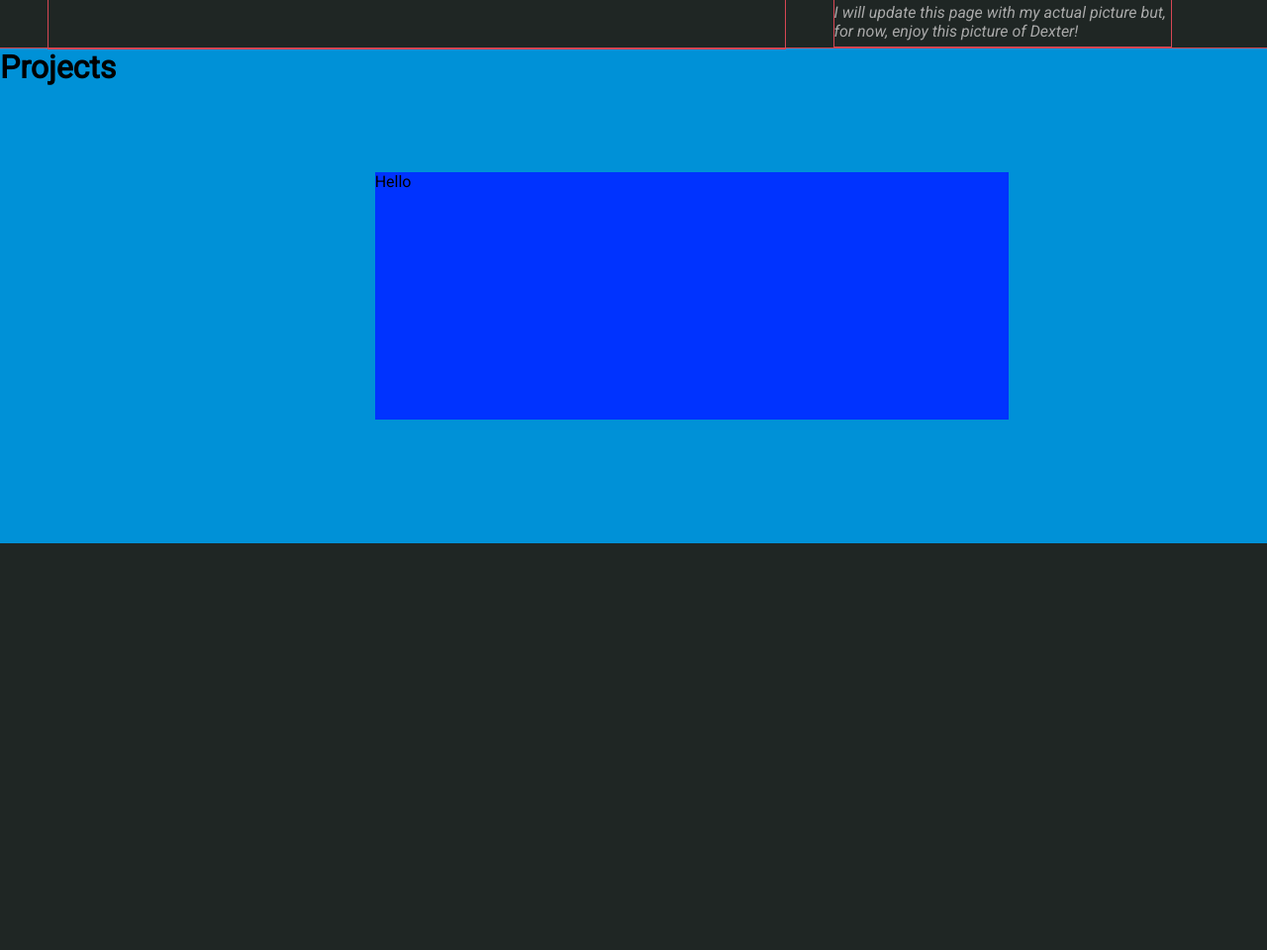
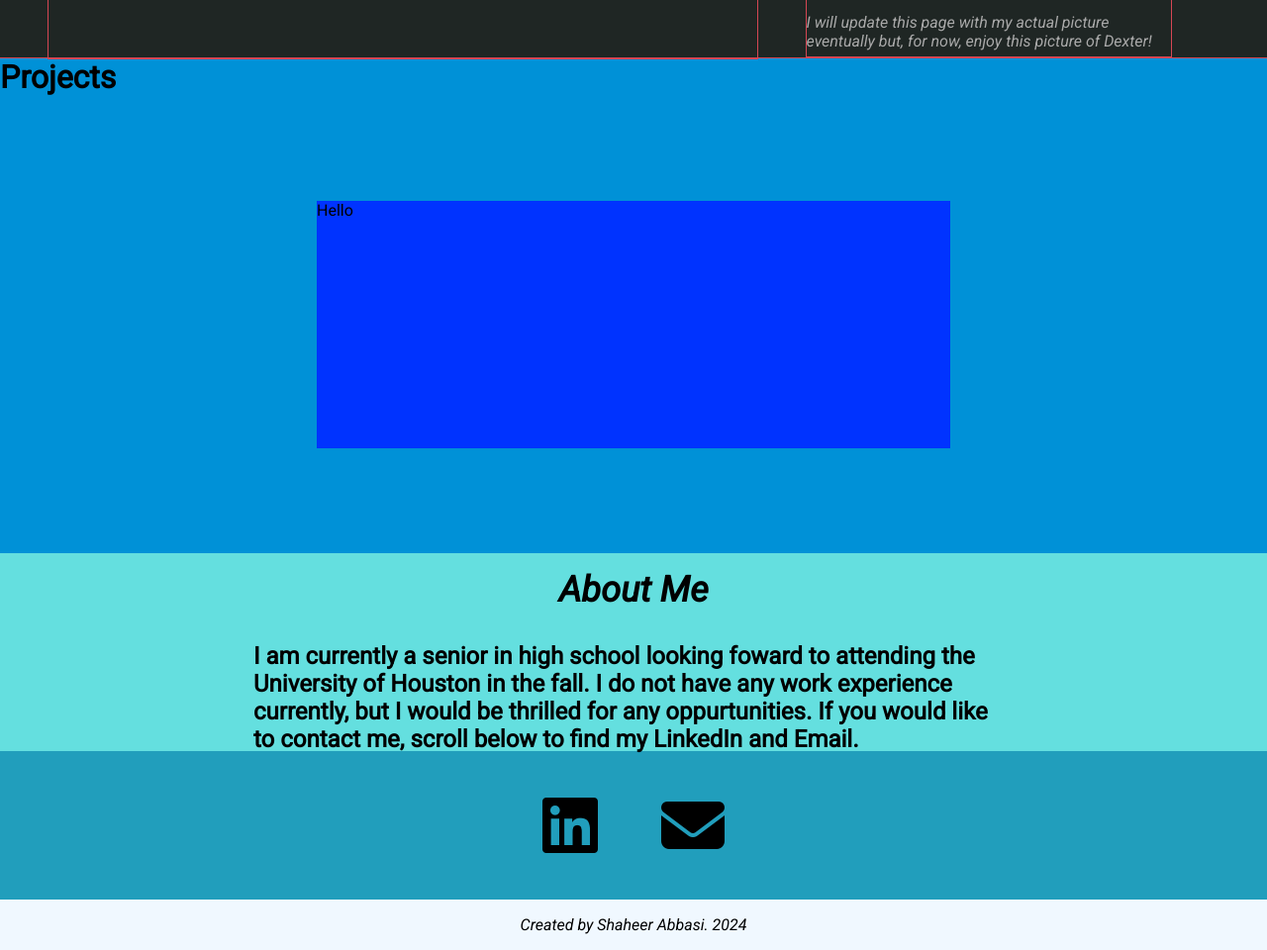
Before and after one commit to Shaheer-Abbasi/shaheer-abbasi.github.io, a plain HTML site: page index.html in a window 1280 px wide. Shown: the part 401-1361 px from the top of the page at 99% size. Before the commit the page ends 950 px from the top, so only its background shows below. Drawn offline with Linux system fonts and the light colour scheme.

Commit message:
add all html elements and additional styling to page

```diff
--- a/index.html
+++ b/index.html
@@ -41,7 +41,7 @@
             <div class="img-container">
                 <img src="./images/dexters-laboratory-costume.webp" width="250px" height="300px" ="kratos-avatar" />
             </div>
-            <p>I will update this page with my actual picture but, for now, enjoy this picture of Dexter!</p>
+            <p>I will update this page with my actual picture eventually but, for now, enjoy this picture of Dexter!</p>
         </div>
     </div>
 
@@ -51,5 +51,25 @@
             Hello
         </div>
     </div>
+
+    <div class="about-section">
+        <div class="text-container">
+            <h2>About Me</h2>
+            <p>I am currently a senior in high school looking foward to attending the University of Houston in the fall. I do not have any work experience currently,
+                but I would be thrilled for any oppurtunities. If you would like to contact me, scroll below to find my LinkedIn and Email.
+            </p>
+        </div>
+    </div>
+
+    <div class="contact-section">
+        <div class="logo-container">
+            <i class="fa-brands fa-linkedin fa-4x"></i>
+            <i class="fa-solid fa-envelope fa-4x"></i>
+        </div>
+    </div>
+
+    <footer class="footer">
+        <p>Created by Shaheer Abbasi. 2024</p>
+    </footer>
 </body>
 </html>
--- a/style.css
+++ b/style.css
@@ -10,6 +10,7 @@
   --error: #d64654;
 
   --base-200: #fffeff;
+  --contact: #219ebc;
  }
 
 * {
@@ -17,9 +18,14 @@
   padding: 0;
 }
 
+html, body {
+  height: 100%;
+}
+
 body {
   background-color: var(--base-100);
   font-family: 'Roboto', sans-serif;
+  height: 100%;
 }
 
 .navbar {
@@ -44,9 +50,10 @@ body {
 }
 
 .nav-options li {
-  padding: 14px 4px 14px 4px;
+  padding: 18px 4px 18px 4px;
   color: var(--base-200);
-  font-size: large;
+  font-size: larger;
+  font-weight: 500;
 }
 
 .nav-options li:hover {
@@ -74,6 +81,8 @@ body {
   width: 80rem;
   margin-left: 3rem;
   border: 1px solid var(--error);
+  min-height: 100px;
+  overflow: hidden;
 }
 
 .intro-header {
@@ -128,6 +137,7 @@ body {
 
 .projects-section {
   display: flex;
+  flex-direction: column;
   width: 100vw;
   height: 500px;
   background-color: var(--info);
@@ -140,6 +150,69 @@ body {
   background-color: var(--accent);
 }
 
+.about-section {
+  display: flex;
+  justify-content: center;
+  background-color: #64DFDF;
+  height: 200px;
+  font-weight: 600;
+  font-size: 24px;
+}
+
+.text-container {
+  display: flex;
+  flex-direction: column;
+  align-items: center;
+  width: 60vw;
+  gap: 2rem;
+}
+
+.text-container > h2 {
+  font-style: italic;
+  margin-top: 1rem;
+}
+
+.text-container > p {
+  margin-bottom: 1rem;
+}
+
+.contact-section {
+  display: flex;
+  width: 100vw;
+  background-color: var(--contact);
+  height: 150px;
+}
+
+.logo-container {
+  display: flex;
+  gap: 4rem;
+  width: 50%;
+  height: 50%;
+  margin: auto;
+  justify-content: center;
+  align-items: center;
+  background-color: var(--contact);
+}
+
+.logo-container i {
+  cursor: pointer;
+}
+
+.footer{
+  display: flex;
+  justify-content: center;
+  background-color: aliceblue;
+  width: vw;
+  margin: auto auto 0;
+  padding: 1rem;
+}
+
+.footer > p {
+  width: 100vw;
+  text-align: center;
+  font-style: italic;
+}
+
 
 @media screen and (max-width: 790px) {
   body{
```
